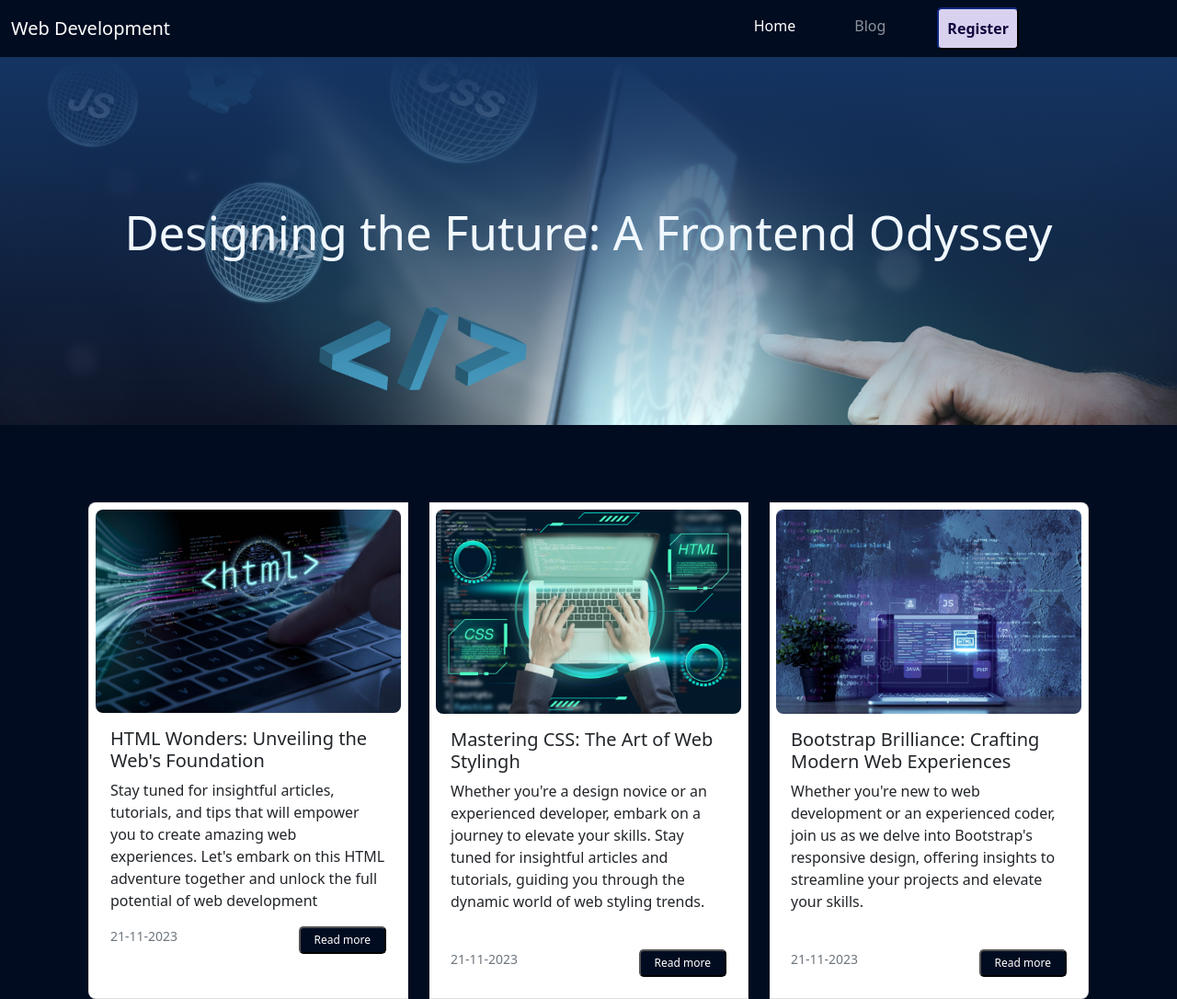
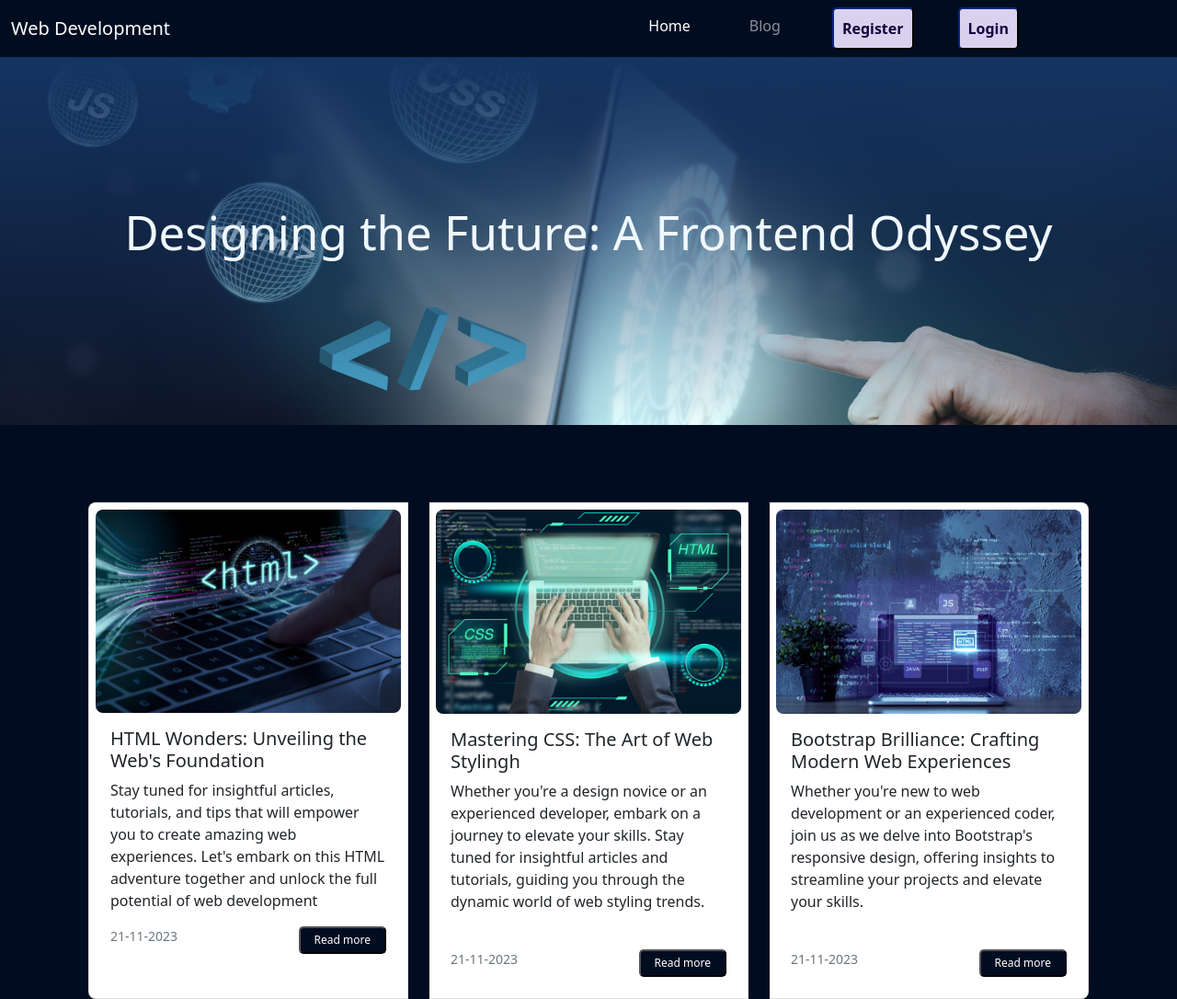
Before and after one commit to vydoorya/Entry_Elevate_Assignment_M3, a plain HTML site: page index.html in a window 1280 px wide. Shown: the top 1086 px of the page at 92% size. Drawn offline with nearby package versions, Linux system fonts and the light colour scheme.

Commit message:
version1.1

```diff
--- a/index.html
+++ b/index.html
@@ -26,6 +26,7 @@
                   <a class="nav-link" href="">Blog</a>
                   <!-- <a class="nav-link" href="#">Contact</a> -->
                   <a href="register.html"><button type="submit" class="btn-1" >Register</button></a>
+                  <a href="login-page.html"><button type="submit" class="btn-1" >Login</button></a>
 
                 </div>
             </div>
```
Also changed, not shown: login-page.html (+1 -1 lines), register.html (+3 -2 lines).
